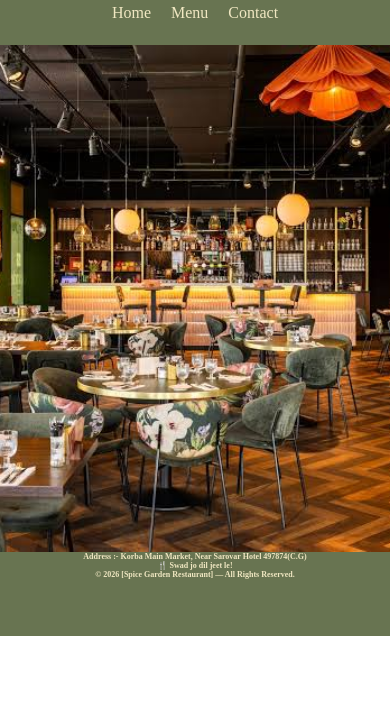
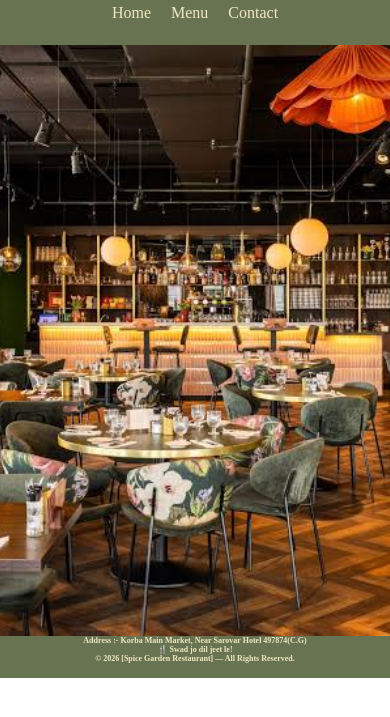
Before and after one commit to aaliyakh2005-rgb/Spice-Garden-Restaurant, a plain HTML site: page index.html in a window 390 px wide. Shown: the part 73-790 px from the top of the page. Drawn offline with Linux system fonts and the light colour scheme.

Commit message:
Update Style.css

```diff
--- a/Style.css
+++ b/Style.css
@@ -47,11 +47,11 @@ footer {
     line-height: 1.5rem;
   }
   footer {
-    height: 10vh;
+    height: 5vh;
     font-size: 0.5rem;
   }
   img {
-    height: 60vh;
+    height: 70vh;
   }
   h1 {
     font-size: 1.3rem;
```
